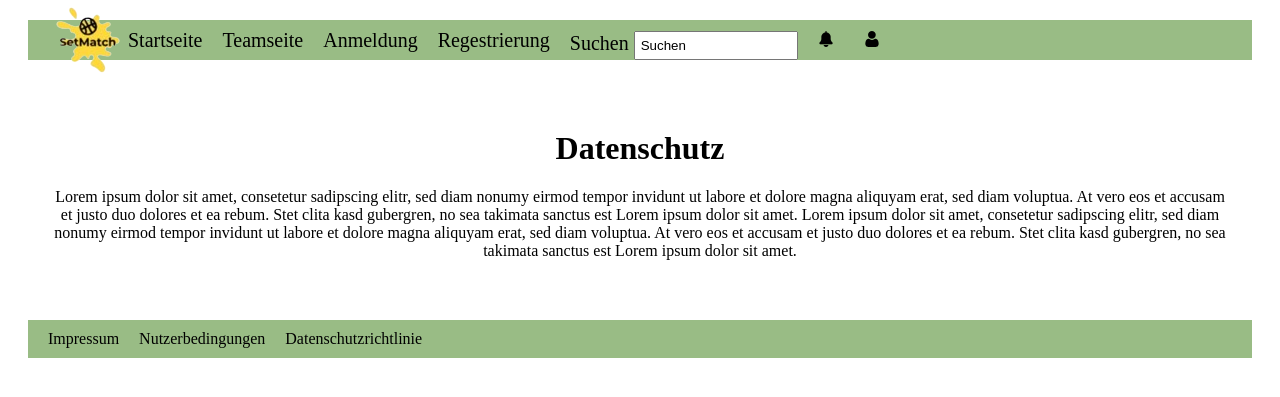
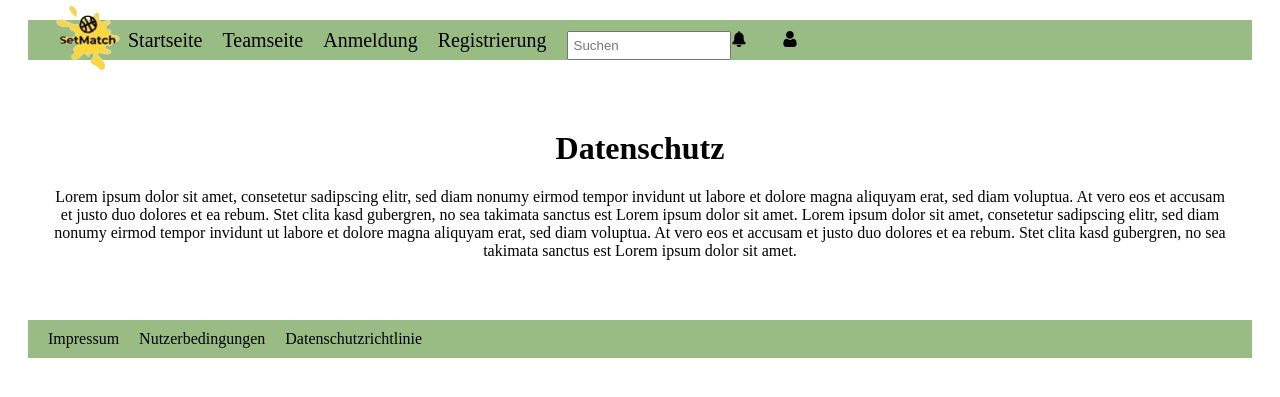
Before and after one commit to HKemper1/SetMatch, a PHP site: page /datenschutz.html in a window 1280 px wide. Shown: the top 397 px of the page. Run offline with PHP 8.4, Linux system fonts and the light colour scheme.

Commit message:
Änderungen vorgenommen

```diff
--- a/datenschutz.html
+++ b/datenschutz.html
@@ -8,28 +8,23 @@
 </head>
 <body>
   <header>
-    <img src="images/teamseite/logo-80x80.png"
-            srcset="logo-160x160 2x"
-            alt="SetMatch"
-            width="80"
-        height="80">
+    <div class="logo">
+      <img src="images/teamseite/logo-80x80.png" srcset="logo-160x160 2x" alt="SetMatch">
+    </div>
     <nav>
-        <a href="index.html">  Startseite</a>
-        <a href="teamseite.html">Teamseite</a>
-        <a href="anmeldung.html"> Anmeldung</a>
-        <a href="registrierung.html"> Regestrierung</a>
-        <a><label for="suchen">Suchen
-            <input id="suchen" type="text"
-                   name="suchen" size="10"
-                   maxlength="30" value="Suchen">
-        </label></a>
-
-        <a> <img src="images/teamseite/glocke.png" alt="Post"
-                 width="16" height="16"></a>
-        <a> <img src="images/teamseite/nutzer.png" alt="Profil"
-                 width="16" height="16"></a>
+      <a href="index.html">Startseite</a>
+      <a href="teamseite.html">Teamseite</a>
+      <a href="anmeldung.html">Anmeldung</a>
+      <a href="registrierung.html">Registrierung</a>
+      <div class="search">
+        <input id="suchen" type="text" name="suchen" placeholder="Suchen">
+      </div>
+      <div class="icons">
+        <a href="#"><img src="images/teamseite/glocke.png" alt="Post" width="16" height="16"></a>
+        <a href="#"><img src="images/teamseite/nutzer.png" alt="Profil" width="16" height="16"></a>
+      </div>
     </nav>
-</header>
+  </header>
 <main>
   <h1>Datenschutz</h1>
   <p>Lorem ipsum dolor sit amet, consetetur sadipscing elitr, sed diam nonumy eirmod tempor invidunt ut labore et dolore magna aliquyam erat, sed diam voluptua. At vero eos et accusam et justo duo dolores et ea rebum. Stet clita kasd gubergren, no sea takimata sanctus est Lorem ipsum dolor sit amet. Lorem ipsum dolor sit amet, consetetur sadipscing elitr, sed diam nonumy eirmod tempor invidunt ut labore et dolore magna aliquyam erat, sed diam voluptua. At vero eos et accusam et justo duo dolores et ea rebum. Stet clita kasd gubergren, no sea takimata sanctus est Lorem ipsum dolor sit amet.</p>
```
Also changed, not shown: css/datenschutz.css (indentation only).
